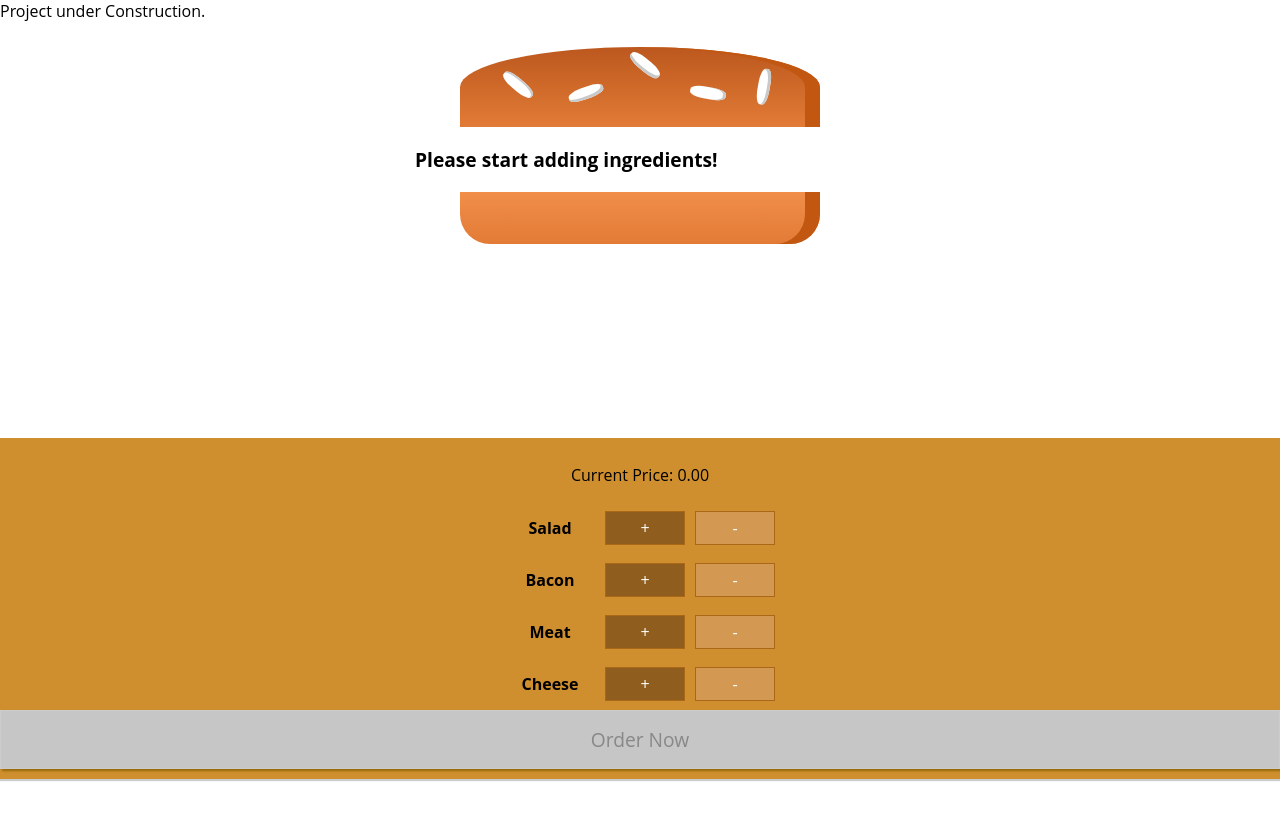
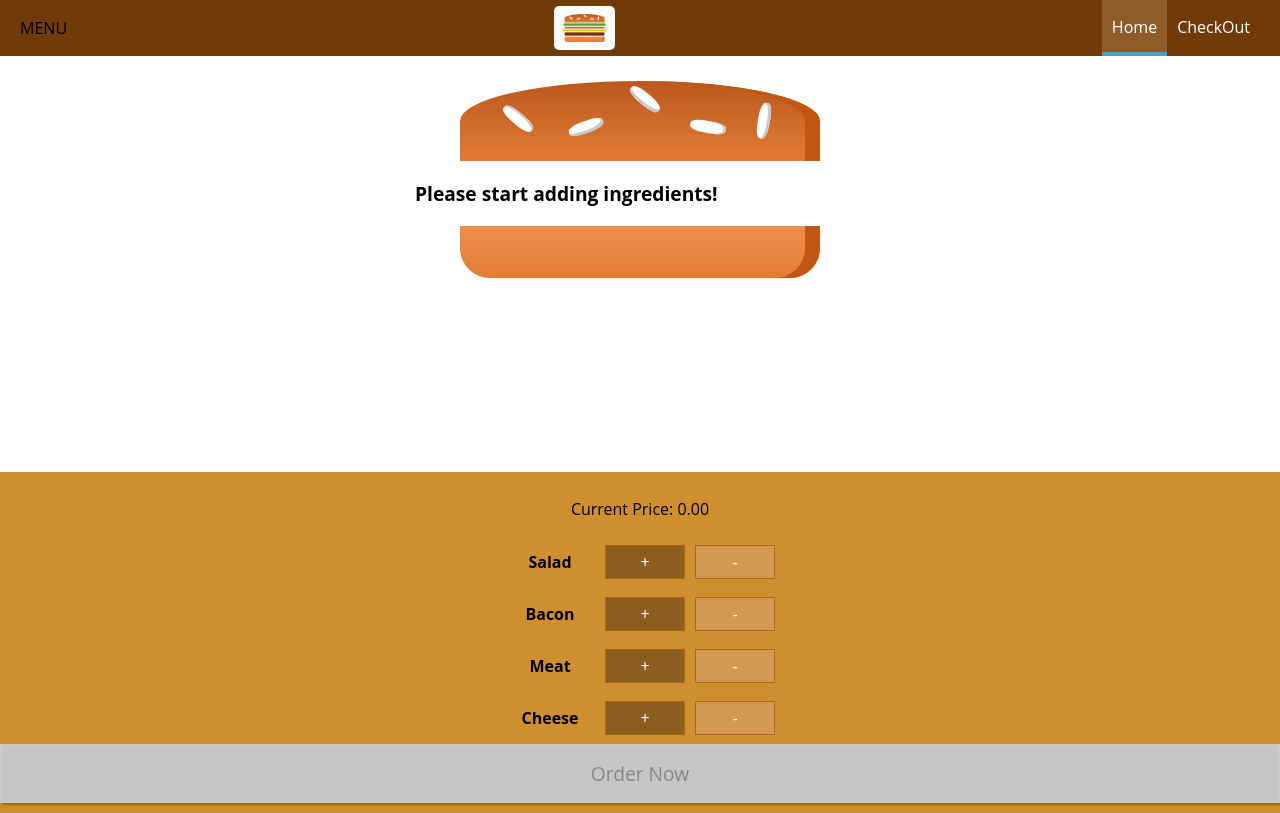
Before and after one commit to AnkitCloudDev/Burger-Builder-React.js-, a React app: page / in a window 1280 px wide. Built offline with nearby package versions, Linux system fonts and the light colour scheme.

Commit message:
Added Toolbar and Navigation Items

```diff
--- a/src/components/Burger/OrderSummary/OrderSummary.js
+++ b/src/components/Burger/OrderSummary/OrderSummary.js
@@ -20,6 +20,7 @@
             <ul>
             {ingredientSummary}
             </ul>
+            <p><strong>Total Price: {props.price.toFixed(2)}</strong></p>
             <p>Continue to Checkout ? </p>
             <Button clicked = {props.purchaseCancel} btnType = "Danger" > CANCEL </Button>
             <Button clicked = {props.purchaseContinued} btnType = "Success" > CONTINUE </Button>
--- a/src/components/Layout/Layout.css
+++ b/src/components/Layout/Layout.css
@@ -1,3 +1,3 @@
 .Content {
-    margin-top: 16px;
+    margin-top: 72px;
 }
--- a/src/components/Layout/Layout.js
+++ b/src/components/Layout/Layout.js
@@ -1,9 +1,10 @@
 import React from 'react';
 import classes from './Layout.css';
 import Auxiliary from '../Auxiliary/Auxiliary';
+import Toolbar from '../Navigation/Toolbar/Toolbar';
 const layout = (props) => (
     <Auxiliary>
-<div>Project under Construction.</div>
+<Toolbar></Toolbar>
 <main className={classes.Content}>
 {props.children}
 </main>
--- /dev/null
+++ b/src/components/Logo/Logo.css
@@ -0,0 +1,12 @@
+.Logo {
+    background-color: white;
+    padding: 8px;
+    height: 80%;
+    box-sizing: border-box;
+    border-radius: 5px;
+}
+
+.Logo img {
+    height: 100%;
+
+}
--- /dev/null
+++ b/src/components/Logo/Logo.js
@@ -0,0 +1,10 @@
+import React from 'react';
+import burgerLogo from '../../assets/images/burger-logo.png';
+import classes from './Logo.css';
+const logo = (props) =>(
+    <div className={classes.Logo}>
+        <img src = {burgerLogo} alt ="MyBurger"></img>
+    </div>
+);
+
+export default logo;
--- /dev/null
+++ b/src/components/Navigation/NavigationItems/NavigationItem/NavigationItem.css
@@ -0,0 +1,27 @@
+.NavigationItem {
+    margin: 0;
+    box-sizing: border-box;
+    display: flex;
+    height: 100%;
+    align-items: center;
+
+
+}
+
+.NavigationItem a {
+    color: white;
+    height: 100%;
+    text-decoration: none;
+    padding: 16px 10px;
+    border-bottom: 4px solid transparent;
+    box-sizing: border-box;
+    display: block;
+
+}
+
+.NavigationItem a:hover, .NavigationItem a:active, .NavigationItem a.active {
+    background-color: #8F5C2C;
+    border-bottom: 4px solid #40A4C8;
+    color: white;
+
+}
--- /dev/null
+++ b/src/components/Navigation/NavigationItems/NavigationItem/NavigationItem.js
@@ -0,0 +1,11 @@
+import React from 'react';
+import classes from './NavigationItem.css';
+const navigationItem = (props) => (
+
+        <li className = {classes.NavigationItem} >
+        <a href={props.link} className={props.active ? classes.active : null} >{props.children}</a>
+        </li>
+
+);
+
+export default navigationItem;
--- /dev/null
+++ b/src/components/Navigation/NavigationItems/NavigationItems.css
@@ -0,0 +1,8 @@
+.NavigationItems {
+    margin: 0;
+    padding: 0;
+    list-style: none;
+    display: flex;
+    align-items: center;
+    height: 100%;
+}
--- /dev/null
+++ b/src/components/Navigation/NavigationItems/NavigationItems.js
@@ -0,0 +1,13 @@
+import React from 'react';
+import classes from './NavigationItems.css';
+import NavigationItem from './NavigationItem/NavigationItem';
+
+const navigationItems = (props) => (
+    <ul className={classes.NavigationItems}>
+        <NavigationItem link="/" active >Home</NavigationItem>
+        <NavigationItem link="/" >CheckOut</NavigationItem>
+
+    </ul>
+);
+
+export default navigationItems;
--- /dev/null
+++ b/src/components/Navigation/Toolbar/Toolbar.css
@@ -0,0 +1,18 @@
+.Toolbar {
+    height: 56px;
+    width: 100%;
+    top: 0;
+    left: 0;
+    position: fixed;
+    background-color: #703B09;
+    display: flex;
+    justify-content: space-between;
+    align-items: center;
+    padding: 0 20px;
+    box-sizing: border-box;
+    z-index: 90;
+}
+
+.Toolbar nav{
+    height: 100%;
+}
--- /dev/null
+++ b/src/components/Navigation/Toolbar/Toolbar.js
@@ -0,0 +1,15 @@
+import React from 'react';
+import classes from './Toolbar.css';
+import Logo from '../../Logo/Logo';
+import NavigationItems from '../NavigationItems/NavigationItems';
+const toolbar = (props) =>(
+    <header className = {classes.Toolbar}>
+        <div>MENU</div>
+        <Logo></Logo>
+        <nav>
+    <NavigationItems></NavigationItems>
+        </nav>
+    </header>
+);
+
+export default toolbar;
--- a/src/containers/BurgerBuilder/BurgerBuilder.js
+++ b/src/containers/BurgerBuilder/BurgerBuilder.js
@@ -109,6 +109,7 @@
               ingredients = {this.state.ingredients}
               purchaseCancel = {this.purchaseCancelHandler}
               purchaseContinued = {this.purchaseContinueHandler}
+              price = {this.state.totalPrice}
              />
 
           </Modal>
```
Also changed, not shown: src/assets/images/burger-logo.png (added), 1 other file (tests, documents, lock files or other folders).
